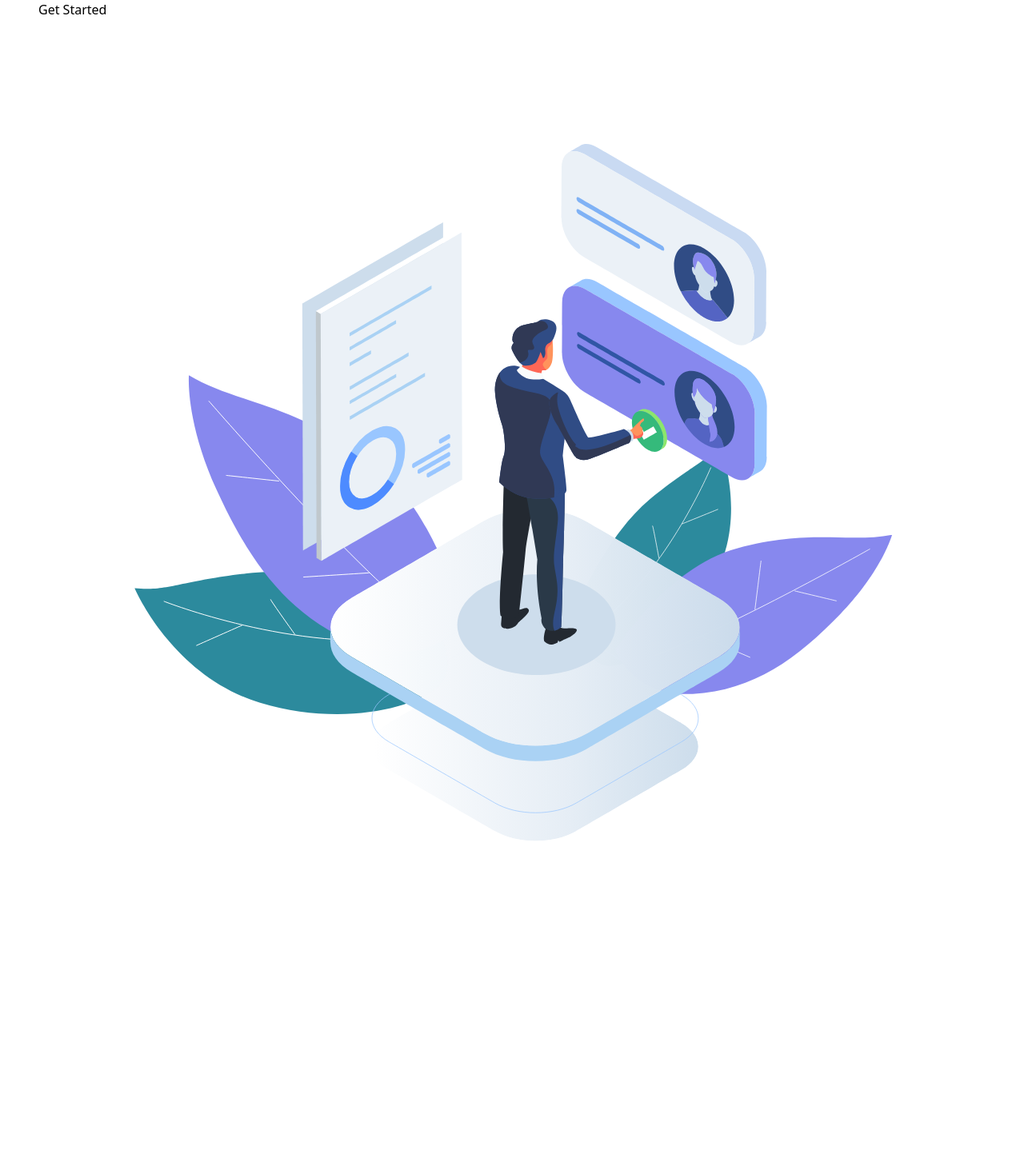
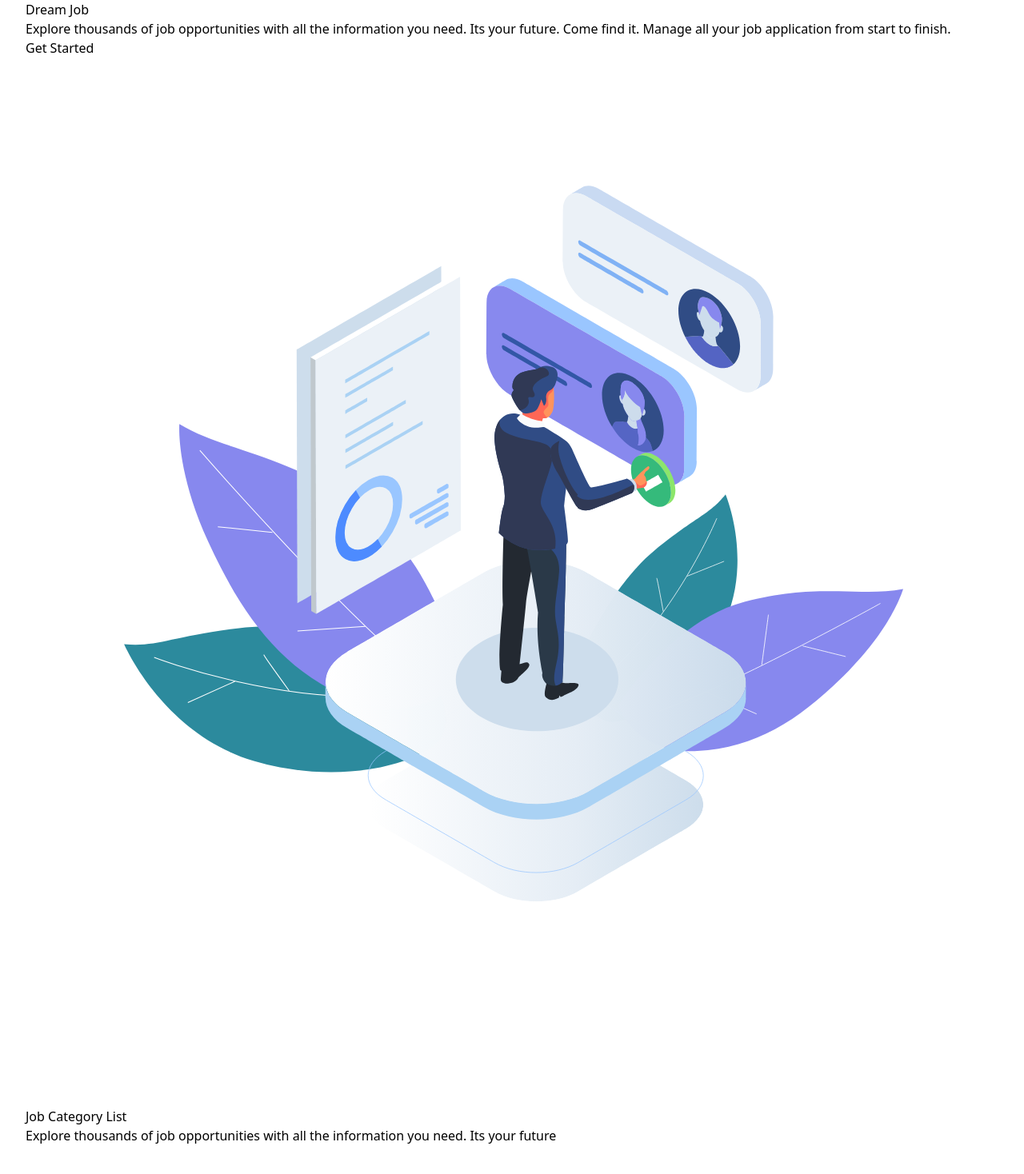
Before and after one commit to riaz9191/job_genie, a React (Vite) app: page / in a window 1280 px wide. Shown: the part 192-1660 px from the top of the page at 80% size. Before the commit the page ends 1400 px from the top, so only its background shows below. Built offline with nearby package versions, Linux system fonts and the light colour scheme.

Commit message:
router setup and header

```diff
--- a/src/components/Header.jsx
+++ b/src/components/Header.jsx
@@ -43,7 +43,7 @@ const Header = () => {
       </nav>
       {/* btn  */}
       <div>
-        <button className="pl-5 pr-5 pt-3 pb-3 start-applying rounded-lg ps text-white st">
+        <button className="pl-5 pr-5 pt-3 pb-3 start-applying rounded-lg  text-white st">
           Start Applying
         </button>
       </div>
--- a/src/components/Home.jsx
+++ b/src/components/Home.jsx
@@ -1,40 +1,48 @@
-import React from 'react'
-import Lottie from 'lottie-react'
-import job from '../assets/75702-job-proposal-review-animation.json'
-import { ShoppingCartIcon } from '@heroicons/react/24/solid'
-import { Link } from 'react-router-dom'
+import React from "react";
+import Lottie from "lottie-react";
+import job from "../assets/75702-job-proposal-review-animation.json";
+import { ShoppingCartIcon } from "@heroicons/react/24/solid";
+import { Link } from "react-router-dom";
+import JobCategory from "./JobCategory";
 
 const Home = () => {
   return (
-    <div className='my-container flex flex-col items-center justify-between lg:flex-row'>
+    <>
+      <div className="my-container flex flex-col items-center justify-center md:flex-row lg:flex-row">
         {/* Text Content */}
-      <div className='mb-10 lg:max-w-lg  lg:pr-5 lg:mb-0'>
-        <div className='max-w-xl mb-6 lg:mt-8'>
-          <h2 className='max-w-lg mb-6 font-sans text-5xl font-bold tracking-tight text-gray-900 sm:text-4xl sm:leading-none '>
-          One Step <br /> Closer To Your <br className='hidden md:block' />
-            <span className='inline-block text-blue-400'>Dream Job</span>
+        <div className="mb-10 lg:max-w-lg  lg:pr-5 lg:mb-0">
+          <div className="max-w-xl mb-6 lg:mt-8">
+            <h2 className="max-w-lg mb-6 font-sans text-6xl font-bold tracking-wider text-gray-900 sm:text-4xl sm:leading-none ">
+              One Step <br /> Closer To Your <br className="hidden md:block" />
+              <span className="inline-block text-blue-400">Dream Job</span>
             </h2>
-          <p className='text-base text-gray-700 md:text-lg'>
-          Explore thousands of job opportunities with all the information you need. Its your future. Come find it. Manage all your job application from start to finish.
+            <p className="text-base text-gray-700 md:text-lg">
+              Explore thousands of job opportunities with all the information
+              you need. Its your future. Come find it. Manage all your job
+              application from start to finish.
             </p>
           </div>
-        <div className='flex flex-col items-center md:flex-row'>
-          <Link to='/books' className='btn md:w-auto md:mr-4 st text-white '>
-            <div className='inline-flex items-center justify-center w-full h-full'>
-              <p className='mr-3'>Get Started</p>
+          <div className="flex flex-col items-center md:flex-row">
+            <Link
+              to="/books"
+              className="btn md:w-auto md:mr-4 st text-white pl-5 pr-3 pt-3 pb-3 start-applying rounded-lg"
+            >
+              <div className="inline-flex items-center justify-center w-full h-full">
+                <p className="mr-3">Get Started</p>
               </div>
             </Link>
-
           </div>
         </div>
         {/* Lottie Animation */}
-      <div className='relative lg:w-1/2 '>
-        <div className='w-full lg:w-4/5 lg:ml-auto h-56  sm:h-96'>
+        <div className="relative -top-20 lg:w-1/2 ">
+          <div className="w-full lg:w-4/5 lg:ml-auto h-56  sm:h-56 ">
             <Lottie animationData={job} loop={true} />
           </div>
         </div>
       </div>
-  )
-}
+      <JobCategory></JobCategory>
+    </>
+  );
+};
 
-export default Home
+export default Home;
--- /dev/null
+++ b/src/components/JobCategory.jsx
@@ -0,0 +1,15 @@
+import React from "react";
+
+const JobCategory = () => {
+  return (
+    <div className="my-container">
+      <h2 className="font-bold text-3xl text-center pt-5">Job Category List</h2>
+      <p className=" text text-center pt-4">
+        Explore thousands of job opportunities with all the information you
+        need. Its your future
+      </p>
+    </div>
+  );
+};
+
+export default JobCategory;
--- a/src/index.css
+++ b/src/index.css
@@ -9,8 +9,8 @@
 .default {
   @apply font-medium tracking-wide text-gray-700 transition-colors duration-200 hover:text-blue-400;
 }
-.my-container {
-  @apply px-12
+.my-container{
+  @apply px-4 py-8 mx-auto sm:max-w-xl md:max-w-full lg:max-w-screen-xl md:px-24 lg:px-8 lg:py-12
 }
 
 
```
Lines whose indentation alone changed are shown as unchanged.
